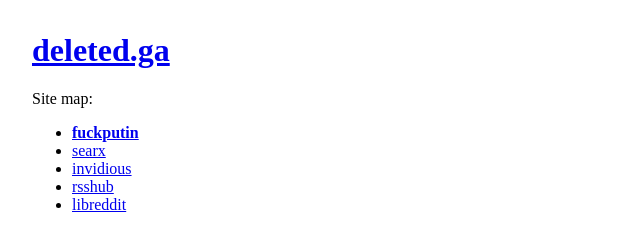
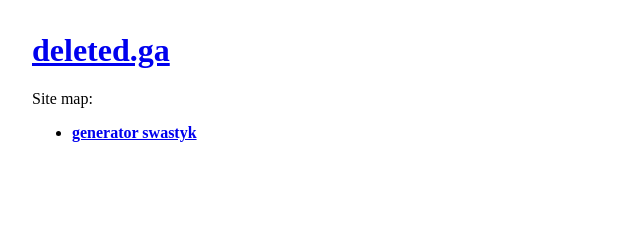
Before and after one commit to piter231/deleted.ga, a plain HTML site: page index.html in a window 1280 px wide. Shown: the whole page, without its empty margins (0-640 px from the left). Drawn offline with Linux system fonts and the light colour scheme.

Commit message:
Update index.html

```diff
--- a/index.html
+++ b/index.html
@@ -7,12 +7,8 @@
 <body style="margin: 2rem">
 <h1><a href="http://deleted.ga/">deleted.ga</a></h1>
 Site map:
-<ul title="Site map">
-    <li><a href="fuckputin.html"><b>fuckputin</b></a></li>
-    <li><a href="https://searx.freeanon.xyz">searx</a></li>
-    <li><a href="https://invidious.freeanon.xyz">invidious</a></li>
-    <li><a href="https://rsshub.freeanon.xyz">rsshub</a></li>
-    <li><a href="https://libreddit.freeanon.xyz">libreddit</a></li>
+<ul title="wybierz gdzie chcesz sie udac">
+    <li><a href=https://piter231.github.io/generator/><b>generator swastyk</b></a></li>
     <!--    <li><a href="link-stash.html">link stash</a></li> -->
 </ul>
 
```
